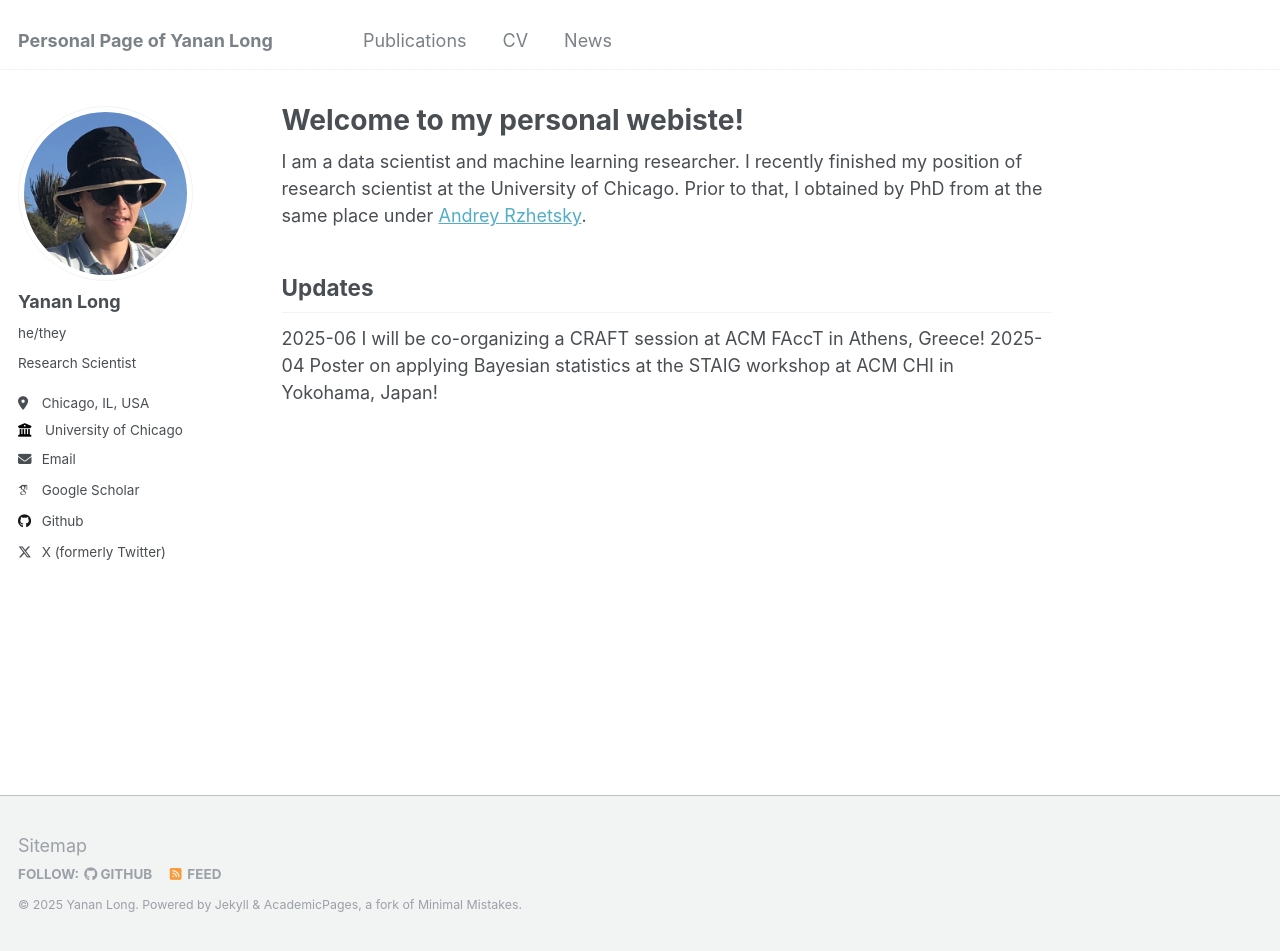
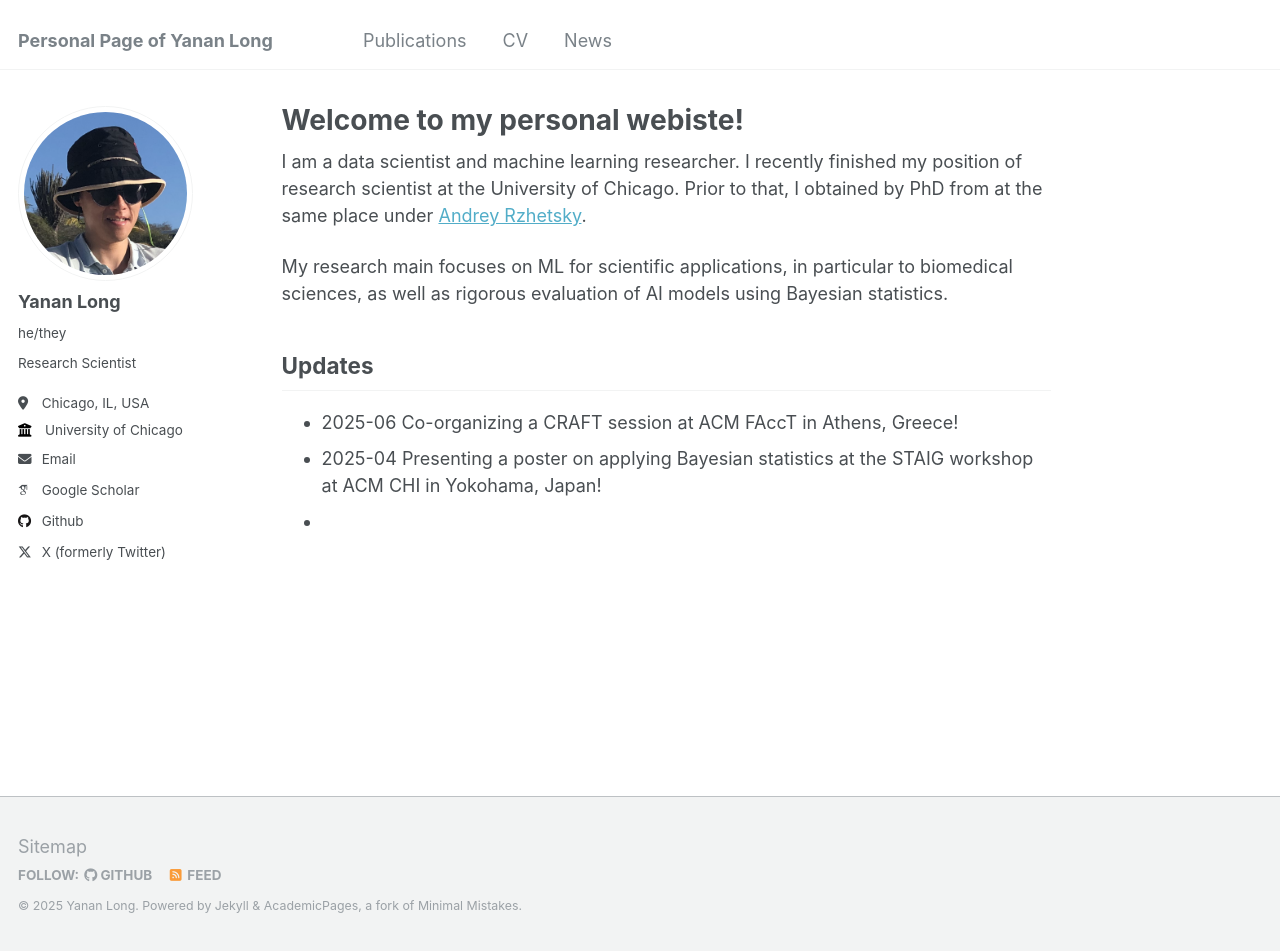
Before and after one commit to yananlong/yananlong.github.io, a Jekyll site: the page built from _pages/about.md, in a window 1280 px wide and 951 px high. Built offline with Jekyll 4.4.1, drawn with Linux system fonts in a browser that asks for light colours; some web fonts are replaced.

Commit message:
Update about.md

```diff
--- a/_pages/about.md
+++ b/_pages/about.md
@@ -9,6 +9,9 @@ redirect_from:
 
 I am a data scientist and machine learning researcher. I recently finished my position of research scientist at the University of Chicago. Prior to that, I obtained by PhD from at the same place under [Andrey Rzhetsky](https://biologicalsciences.uchicago.edu/faculty/andrey-rzhetsky).
 
+My research main focuses on ML for scientific applications, in particular to biomedical sciences, as well as rigorous evaluation of AI models using Bayesian statistics.
+
 ## Updates
-2025-06 I will be co-organizing a CRAFT session at ACM FAccT in Athens, Greece!
-2025-04 Poster on applying Bayesian statistics at the STAIG workshop at ACM CHI in Yokohama, Japan!
+- 2025-06 Co-organizing a CRAFT session at ACM FAccT in Athens, Greece!
+- 2025-04 Presenting a poster on applying Bayesian statistics at the STAIG workshop at ACM CHI in Yokohama, Japan!
+-
```
